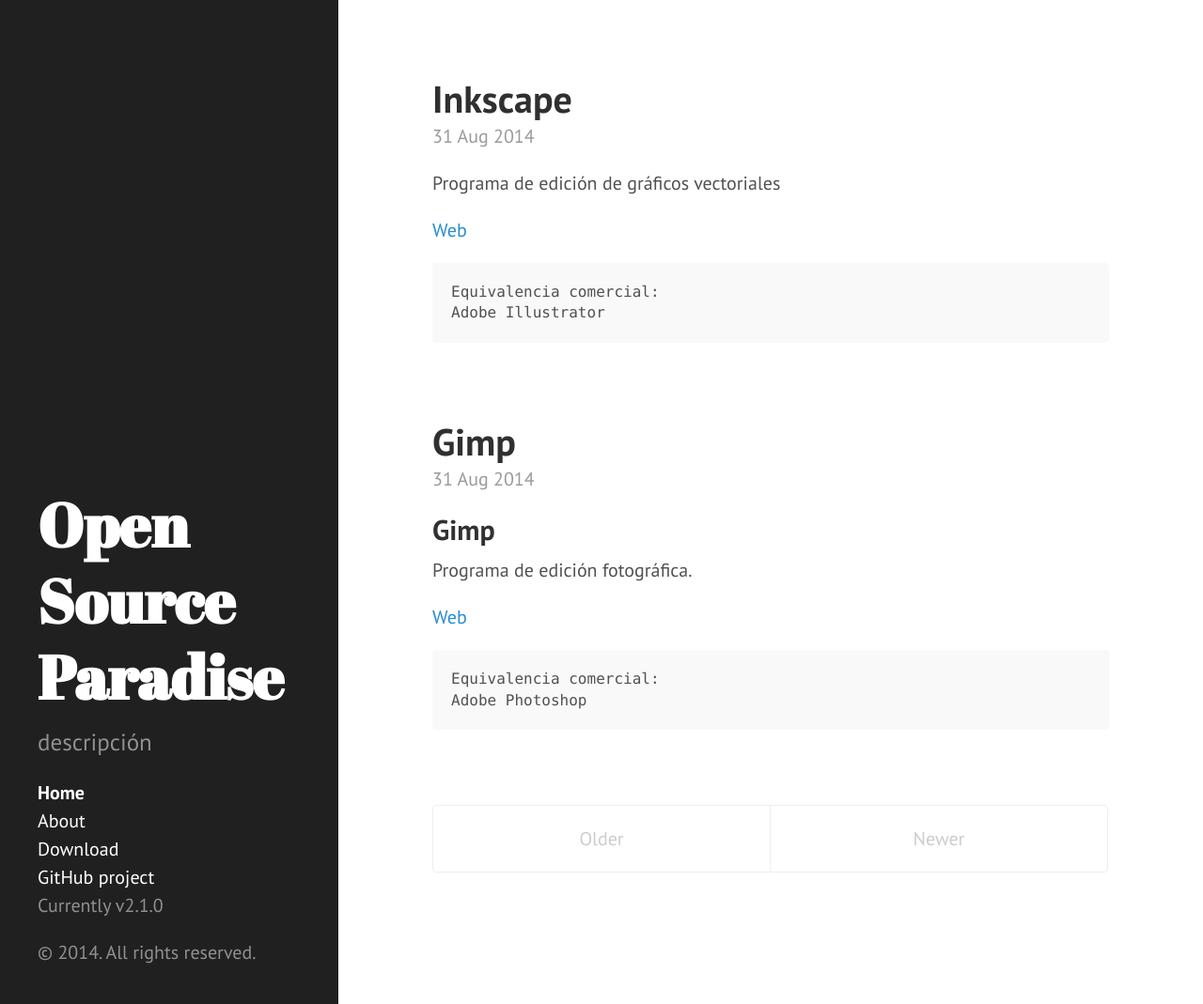
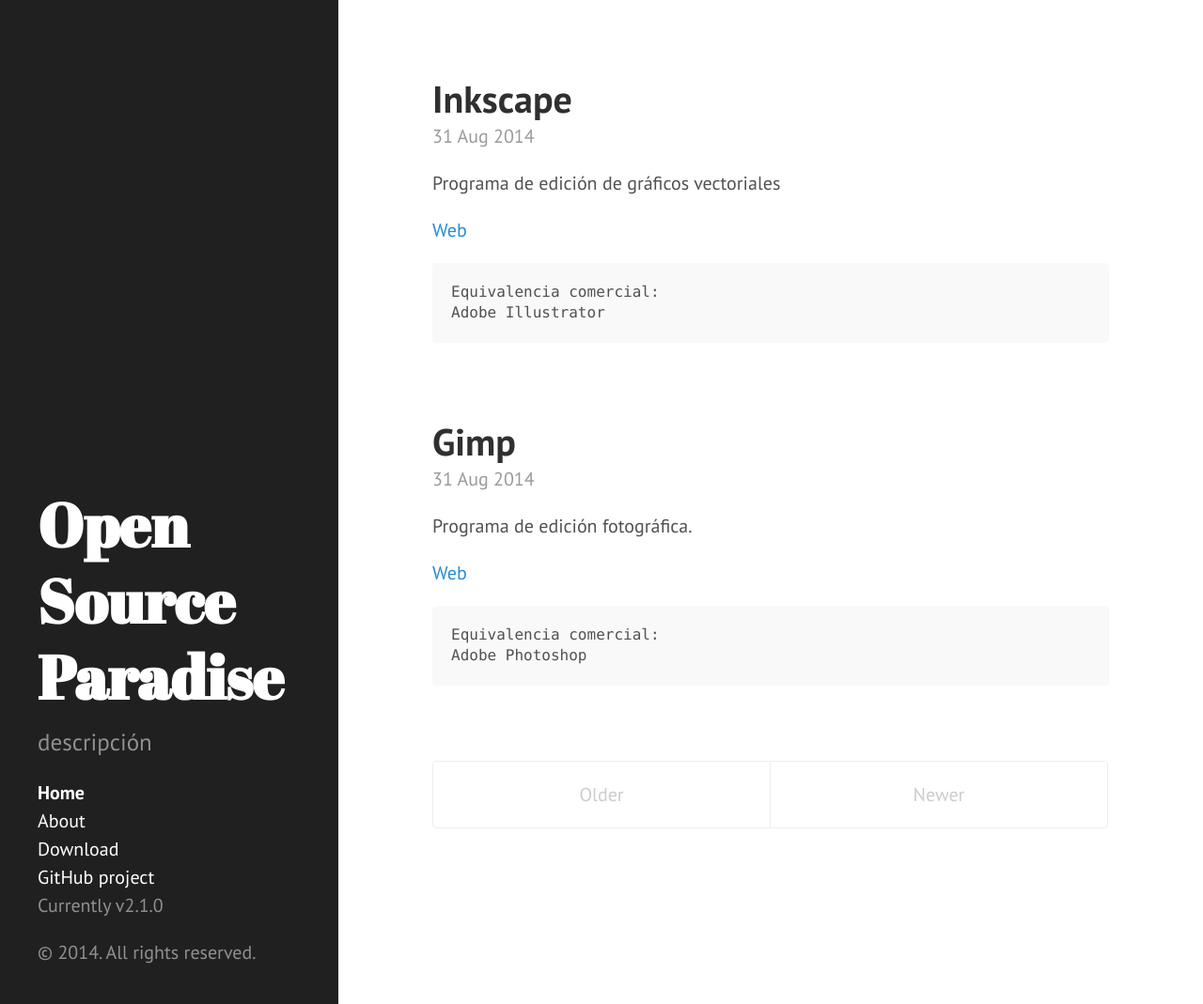
Before and after one commit to albaplaza/albaplaza.github.io, a Jekyll site: the page built from index.html, in a window 1280 px wide and 1069 px high. Shown: the whole window at 94% size. Built offline with Jekyll 4.4.1, drawn with Linux system fonts in a browser that asks for light colours; Markdown is read by kramdown in place of the engine named in the settings; the list of posts is cut into pages by our own code.

Commit message:
posts
gimp: eliminación titular

```diff
--- a/_posts/2014-08-31-gimp.md
+++ b/_posts/2014-08-31-gimp.md
@@ -2,7 +2,6 @@
 published: true
 ---
 
-## Gimp
 Programa de edición fotográfica.
 
 [Web](http://www.inkscape.org/es/)
```
